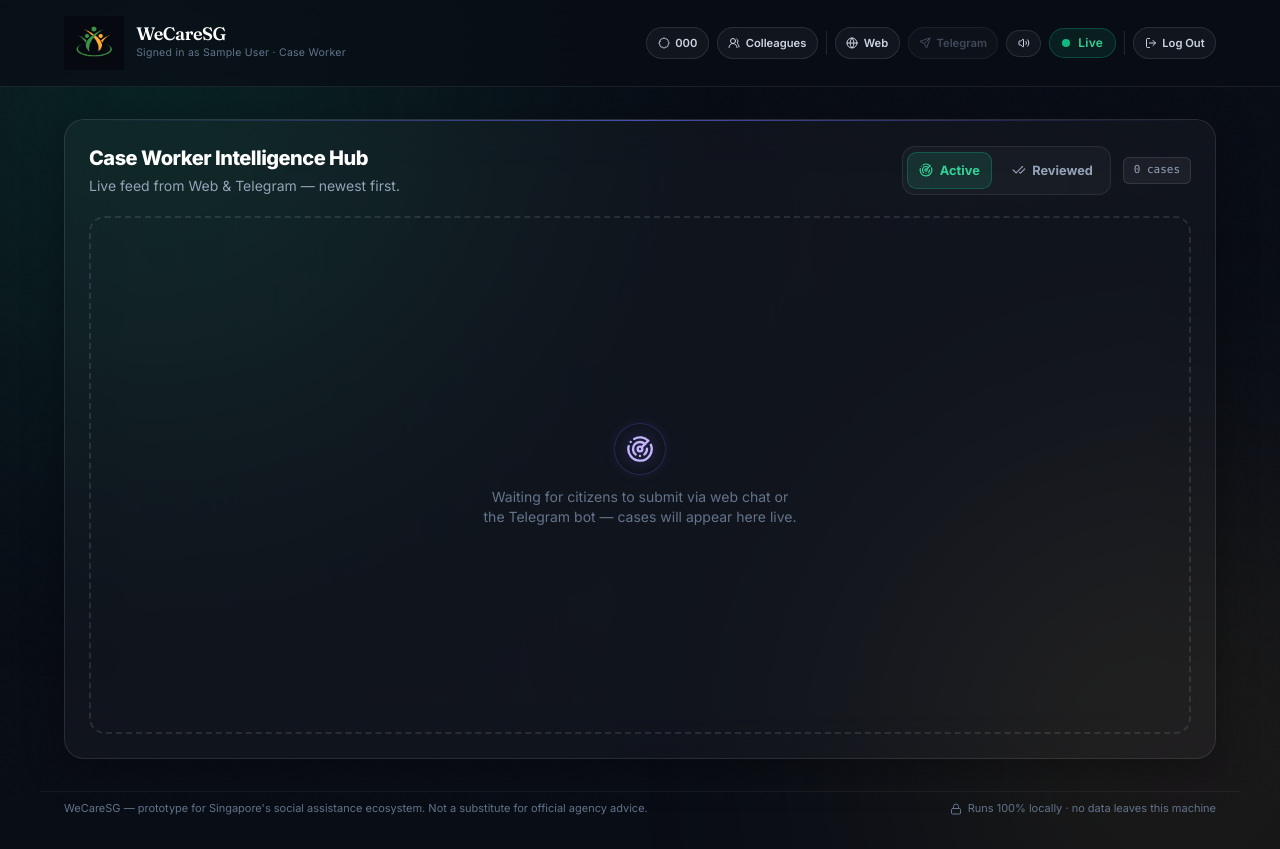
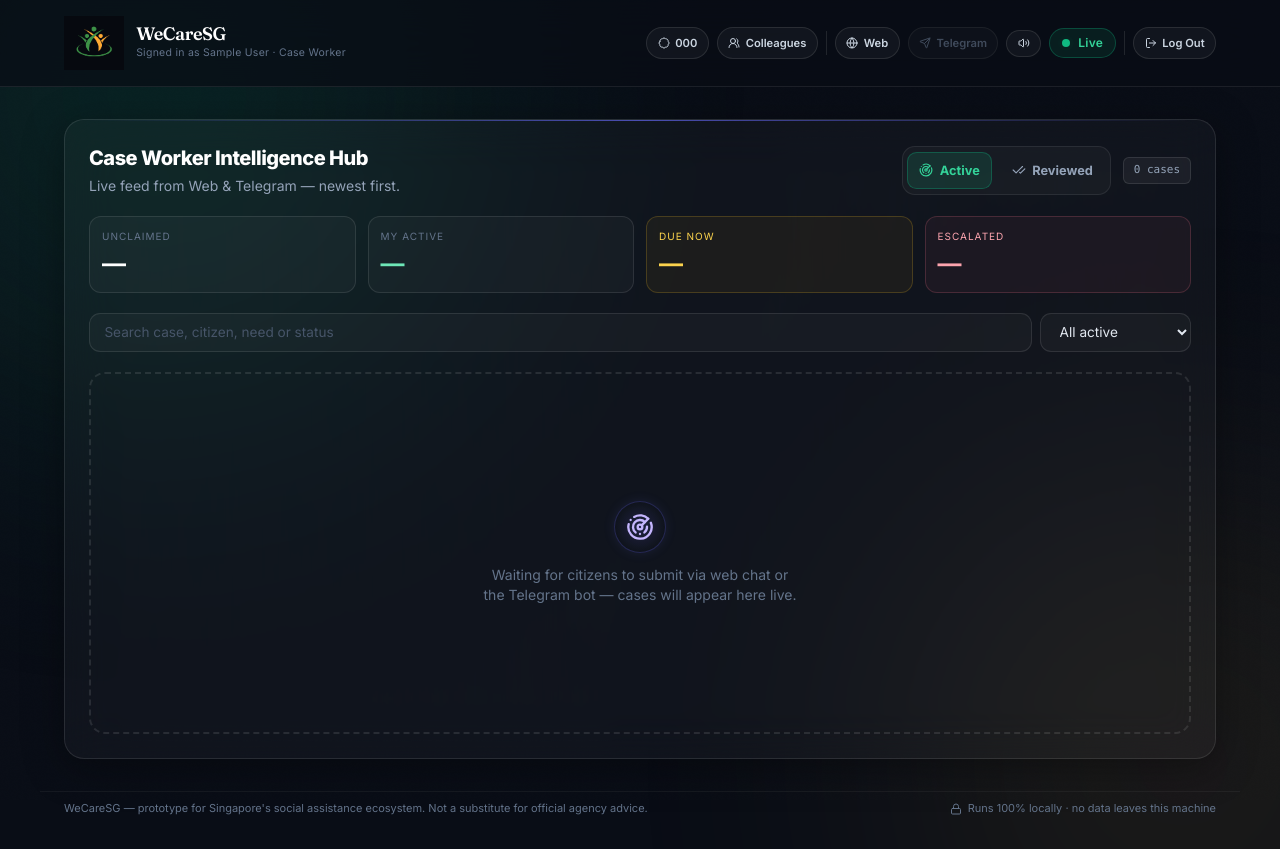
Before and after one commit to jacobleewh/wecaresg, a Flask app: template carebridge-ai/templates/worker_dashboard.html in a window 1280 px wide. Run offline with Flask 3, Linux system fonts and the light colour scheme; the template is opened without the code that fills it: most values are stand-ins (such as "Sample title", 1, 10 or a date in 2020); some libraries are stand-ins or nearby versions.

Commit message:
Fix worker follow-up modal layout

```diff
--- a/carebridge-ai/templates/worker_dashboard.html
+++ b/carebridge-ai/templates/worker_dashboard.html
@@ -71,6 +71,18 @@
         </div>
       </div>
 
+      <section class="grid grid-cols-2 lg:grid-cols-4 gap-3 mb-5" aria-label="Your workload summary">
+        <div class="rounded-xl border border-white/10 bg-white/[0.03] p-3"><p class="text-[10px] uppercase tracking-widest text-slate-500">Unclaimed</p><p id="stat-unclaimed" class="text-2xl font-bold text-white mt-1">&mdash;</p></div>
+        <div class="rounded-xl border border-white/10 bg-white/[0.03] p-3"><p class="text-[10px] uppercase tracking-widest text-slate-500">My active</p><p id="stat-active" class="text-2xl font-bold text-emerald-300 mt-1">&mdash;</p></div>
+        <div class="rounded-xl border border-amber-400/20 bg-amber-400/5 p-3"><p class="text-[10px] uppercase tracking-widest text-amber-300">Due now</p><p id="stat-due" class="text-2xl font-bold text-amber-300 mt-1">&mdash;</p></div>
+        <div class="rounded-xl border border-rose-400/20 bg-rose-400/5 p-3"><p class="text-[10px] uppercase tracking-widest text-rose-300">Escalated</p><p id="stat-escalated" class="text-2xl font-bold text-rose-300 mt-1">&mdash;</p></div>
+      </section>
+
+      <div class="flex flex-wrap gap-2 mb-5">
+        <input id="case-search" type="search" class="login-input !py-2 flex-1 min-w-[190px]" placeholder="Search case, citizen, need or status" oninput="applyCaseFilters()" />
+        <select id="case-queue-filter" class="login-input !py-2 !w-auto" onchange="applyCaseFilters()"><option value="all">All active</option><option value="unclaimed">Unclaimed</option><option value="mine">Assigned to me</option><option value="due">Due follow-ups</option><option value="escalated">Escalated</option><option value="high">High urgency</option></select>
+      </div>
+
       <div id="hub-empty" class="flex-1 flex flex-col items-center justify-center text-center text-slate-500 gap-3 border-2 border-dashed border-white/10 rounded-2xl">
         <div class="radar-orb"><i data-lucide="radar" class="w-7 h-7 text-violet-300"></i></div>
         <p class="text-sm max-w-xs">Waiting for citizens to submit via web chat or the Telegram bot &mdash; cases will appear here live.</p>
@@ -100,18 +112,6 @@
         <button onclick="closeModal('follow-up-modal')" class="modal-close">&times;</button>
       </div>
 
-      <section class="grid grid-cols-2 lg:grid-cols-4 gap-3 mb-5" aria-label="Your workload summary">
-        <div class="rounded-xl border border-white/10 bg-white/[0.03] p-3"><p class="text-[10px] uppercase tracking-widest text-slate-500">Unclaimed</p><p id="stat-unclaimed" class="text-2xl font-bold text-white mt-1">—</p></div>
-        <div class="rounded-xl border border-white/10 bg-white/[0.03] p-3"><p class="text-[10px] uppercase tracking-widest text-slate-500">My active</p><p id="stat-active" class="text-2xl font-bold text-emerald-300 mt-1">—</p></div>
-        <div class="rounded-xl border border-amber-400/20 bg-amber-400/5 p-3"><p class="text-[10px] uppercase tracking-widest text-amber-300">Due now</p><p id="stat-due" class="text-2xl font-bold text-amber-300 mt-1">—</p></div>
-        <div class="rounded-xl border border-rose-400/20 bg-rose-400/5 p-3"><p class="text-[10px] uppercase tracking-widest text-rose-300">Escalated</p><p id="stat-escalated" class="text-2xl font-bold text-rose-300 mt-1">—</p></div>
-      </section>
-
-      <div class="flex flex-wrap gap-2 mb-5">
-        <input id="case-search" type="search" class="login-input !py-2 flex-1 min-w-[190px]" placeholder="Search case, citizen, need or status" oninput="applyCaseFilters()" />
-        <select id="case-queue-filter" class="login-input !py-2 !w-auto" onchange="applyCaseFilters()"><option value="all">All active</option><option value="unclaimed">Unclaimed</option><option value="mine">Assigned to me</option><option value="due">Due follow-ups</option><option value="escalated">Escalated</option><option value="high">High urgency</option></select>
-        <button onclick="openWorkboardModal(activeSelectedCaseId || [...state.casesById.keys()][0])" class="mini-action-btn"><i data-lucide="list-checks" class="w-3.5 h-3.5"></i>Workboard</button>
-      </div>
       <form id="follow-up-form" onsubmit="return sendFollowUp(event)" class="modal-body space-y-4">
         <p id="follow-up-case-label" class="text-xs text-slate-400"></p>
         <div class="flex gap-2"><select id="reply-template-select" class="login-input flex-1 !py-2" onchange="applyReplyTemplate()"><option value="">Quick reply template…</option></select><button type="button" onclick="saveReplyTemplate()" class="mini-action-btn" title="Save the current message as a reusable template">Save template</button></div>
```
